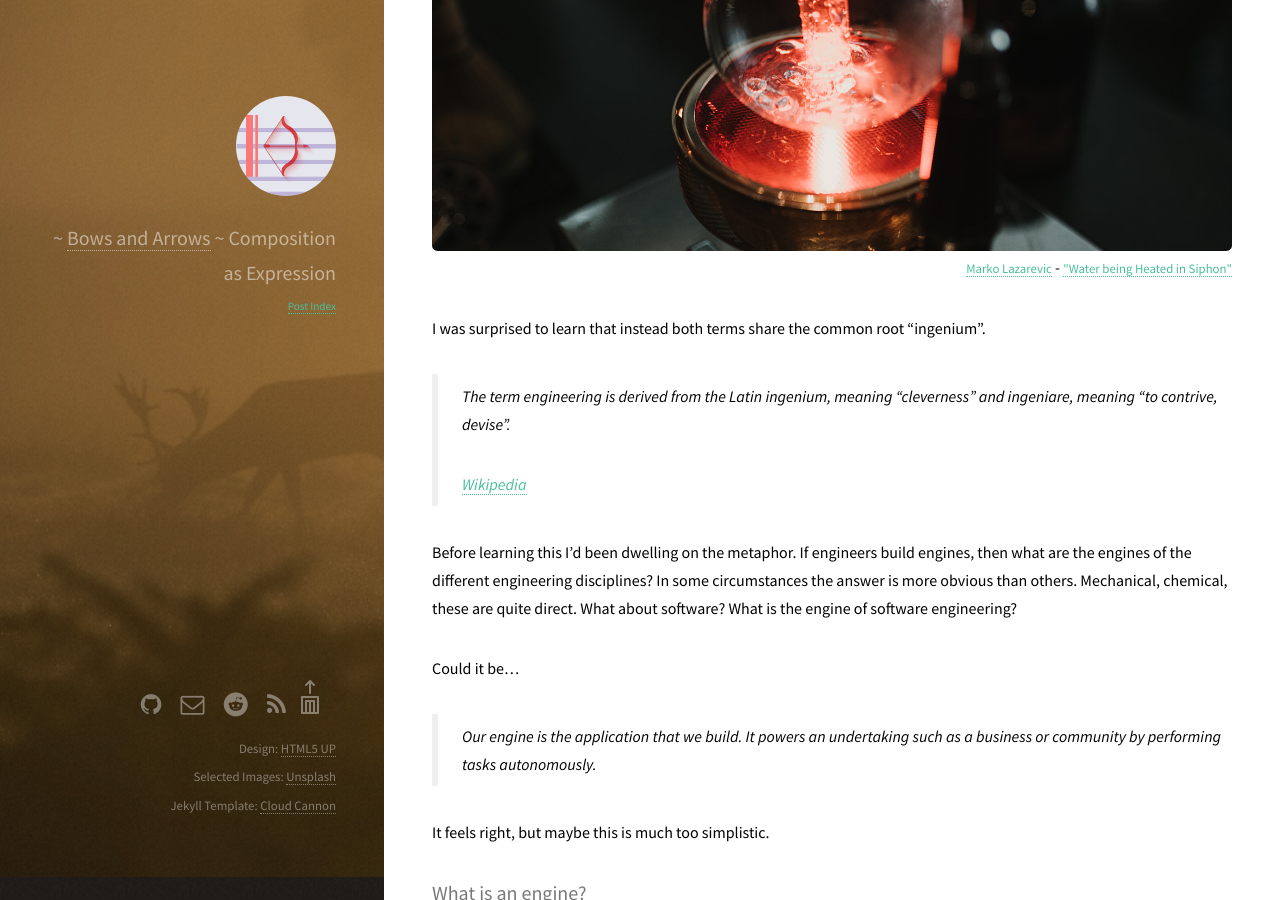
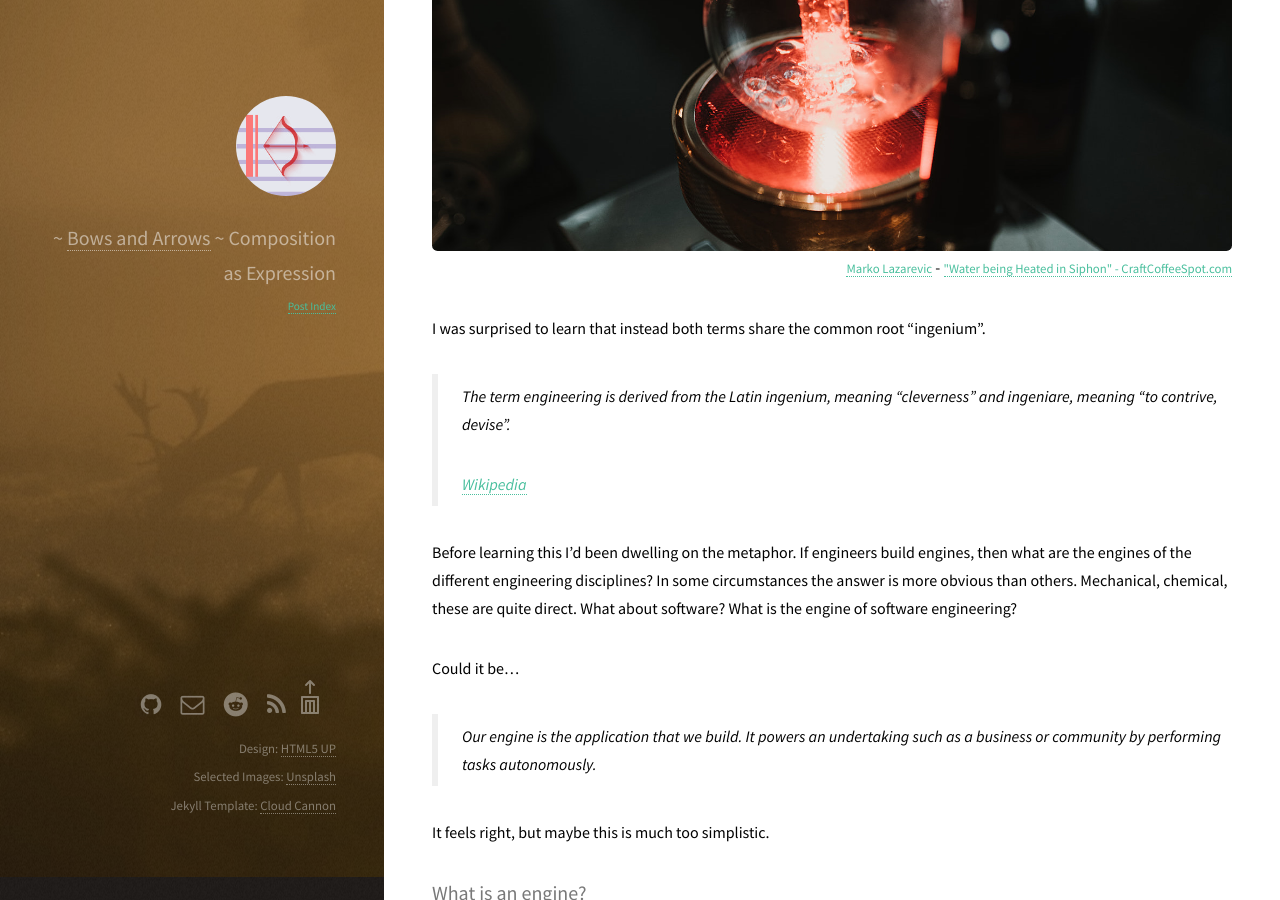
Before and after one commit to sordina/sordina.github.io, a Jekyll site: the page built from _posts/2022-09-24-1663986139-software-engineering.markdown, in a window 1280 px wide and 900 px high, scrolled down 452 px. Built offline with Jekyll 4.4.1, drawn with Linux system fonts in a browser that asks for light colours.

Commit message:
Attribution to https://craftcoffeespot.com/ for siphon image in engineering post

```diff
--- a/_posts/2022-09-24-1663986139-software-engineering.markdown
+++ b/_posts/2022-09-24-1663986139-software-engineering.markdown
@@ -10,7 +10,7 @@ You might think that the term engineering is derived from engine.
 <p class="attribution">
 	<img src="/images/software-engineering/siphon.jpg" class="image fit" />
 	<a href="https://flic.kr/ps/3YEVGj">Marko Lazarevic</a> -
-	<a href="https://flic.kr/p/2nyKERy">"Water being Heated in Siphon"</a>
+	<a href="https://craftcoffeespot.com/">"Water being Heated in Siphon" - CraftCoffeeSpot.com</a>
 </p>
 
 <!--more-->
```
